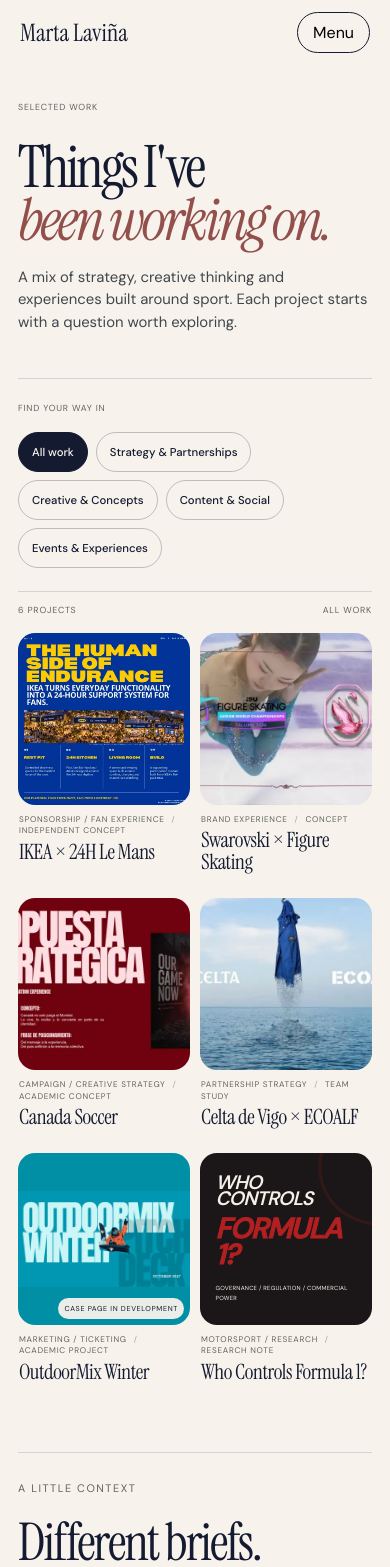
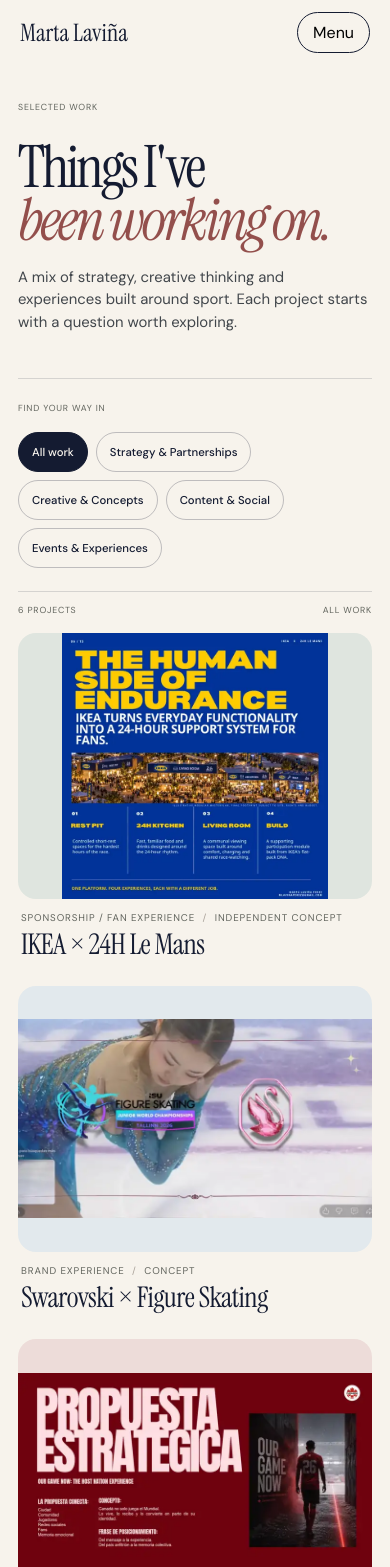
Before and after one commit to martalavina/marta-archive-portfolio, a Next.js app: page /archive in a window 390 px wide. Shown: the top 1567 px of the page. Built offline with nearby package versions, Linux system fonts and the light colour scheme.

Commit message:
Improve Work gallery consistency and preserve uncropped presentation art

```diff
--- a/app/archive/work.css
+++ b/app/archive/work.css
@@ -138,3 +138,92 @@
 @media(prefers-reduced-motion:reduce) {
  .work-page *, .work-page *::before, .work-page *::after {transition:none!important}
 }
+
+
+/* Work gallery V2: consistent visual rhythm, original artwork shown in full.
+   All Work and filtered views intentionally share the same proportions. */
+.work-page .work-grid,
+.work-page .work-grid-filtered {
+  display:grid;
+  grid-template-columns:repeat(3,minmax(0,1fr));
+  column-gap:22px;
+  row-gap:38px;
+  align-items:start;
+}
+.work-page .work-card,
+.work-page .work-card-featured,
+.work-page .work-grid-filtered .work-card-featured {
+  grid-column:auto;
+  grid-row:auto;
+  min-width:0;
+}
+.work-page .work-card .work-card-art,
+.work-page .work-card-featured .work-card-art,
+.work-page .work-grid-filtered .work-card-featured .work-card-art {
+  aspect-ratio:4 / 3;
+  border-radius:20px;
+  display:flex;
+  align-items:center;
+  justify-content:center;
+  background:#e9e8e3;
+}
+.work-page .work-card-art img,
+.work-page .work-card:not(.work-card-pending):hover img,
+.work-page .work-card:not(.work-card-pending):focus-visible img {
+  display:block;
+  width:100%;
+  height:100%;
+  object-fit:contain;
+  object-position:center;
+  transform:none;
+  image-rendering:auto;
+}
+.work-page .work-card-art::after {background:linear-gradient(0deg,rgba(8,16,28,.30),transparent 35%)}
+.work-page .work-card-meta,
+.work-page .work-card-featured .work-card-meta {padding:12px 3px 0}
+.work-page .work-card-meta h2,
+.work-page .work-card-featured .work-card-meta h2,
+.work-page .work-grid-filtered .work-card-featured .work-card-meta h2 {
+  font-size:clamp(1.65rem,2.2vw,2.4rem);
+  line-height:1.02;
+}
+.work-page .work-card-meta p {font-size:.6rem;line-height:1.5}
+.work-page .work-card:nth-child(1) .work-card-art {background:#dfe5df}
+.work-page .work-card:nth-child(2) .work-card-art {background:#e2e9ed}
+.work-page .work-card:nth-child(3) .work-card-art {background:#eddcd9}
+.work-page .work-card:nth-child(4) .work-card-art {background:#dce8e8}
+.work-page .work-card-outdoormix .work-card-art {background:#009bb2}
+.work-page .work-card-f1 .work-card-art {background:#1b1718}
+.work-page .work-f1-art {width:100%;height:100%;padding:8%}
+.work-page .work-f1-art span {font-size:clamp(1.4rem,2.5vw,2.7rem)}
+.work-page .work-f1-art strong {font-size:clamp(1.9rem,3.7vw,4rem)}
+.work-page .work-soon {background:#f7f3ec;color:#141b31}
+.work-page .work-open {left:17px;bottom:15px}
+.work-page .work-bottom {margin-top:85px}
+@media(max-width:1000px) {
+  .work-page .work-grid,.work-page .work-grid-filtered {
+    grid-template-columns:repeat(2,minmax(0,1fr));
+    gap:30px 16px;
+  }
+}
+@media(max-width:640px) {
+  .work-page .work-grid,.work-page .work-grid-filtered {
+    grid-template-columns:minmax(0,1fr);
+    row-gap:27px;
+  }
+  .work-page .work-card .work-card-art,
+  .work-page .work-card-featured .work-card-art,
+  .work-page .work-grid-filtered .work-card-featured .work-card-art {
+    aspect-ratio:4 / 3;
+    border-radius:18px;
+  }
+  .work-page .work-card-meta h2,
+  .work-page .work-card-featured .work-card-meta h2,
+  .work-page .work-grid-filtered .work-card-featured .work-card-meta h2 {
+    font-size:clamp(1.75rem,7.3vw,2.15rem);
+  }
+  .work-page .work-card-meta p {font-size:.61rem}
+  .work-page .work-f1-art span {font-size:clamp(1.65rem,7vw,2.4rem)}
+  .work-page .work-f1-art strong {font-size:clamp(2rem,10vw,3rem)}
+  .work-page .work-bottom {margin-top:65px}
+}
```
